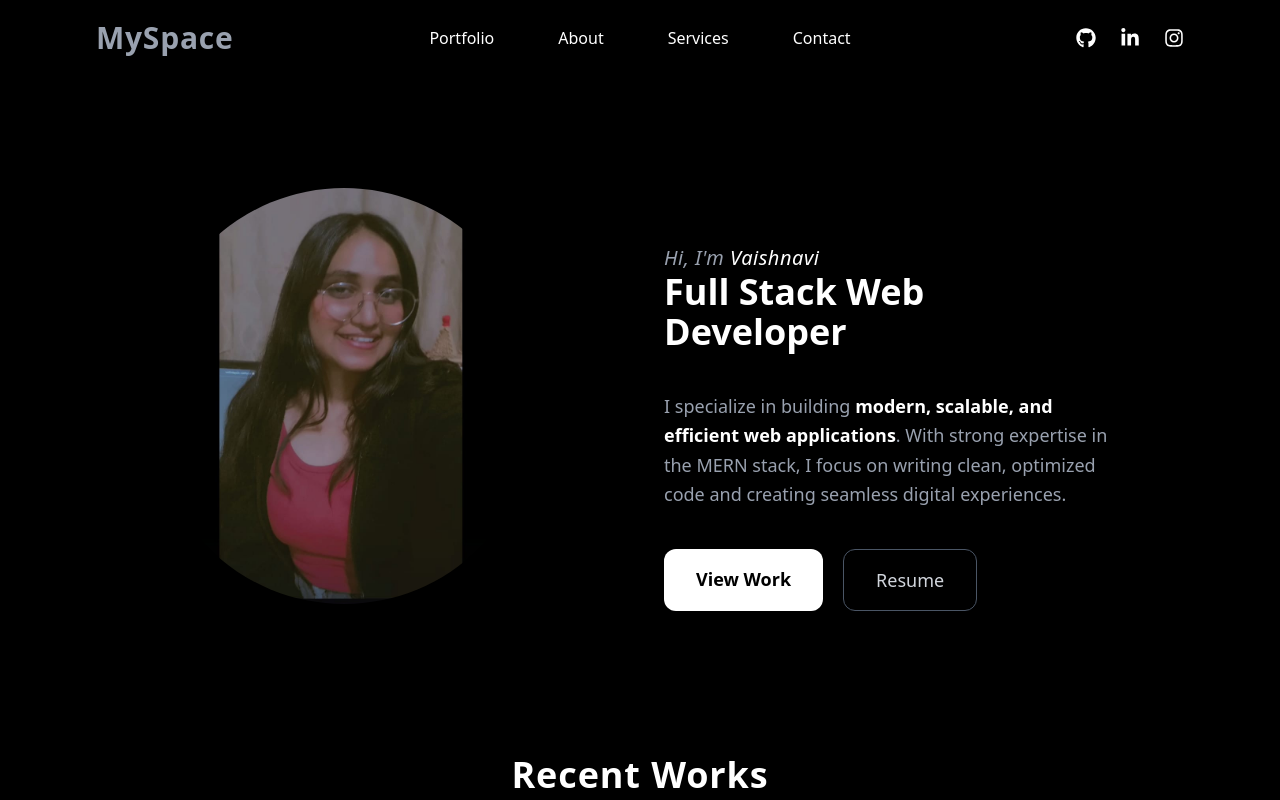
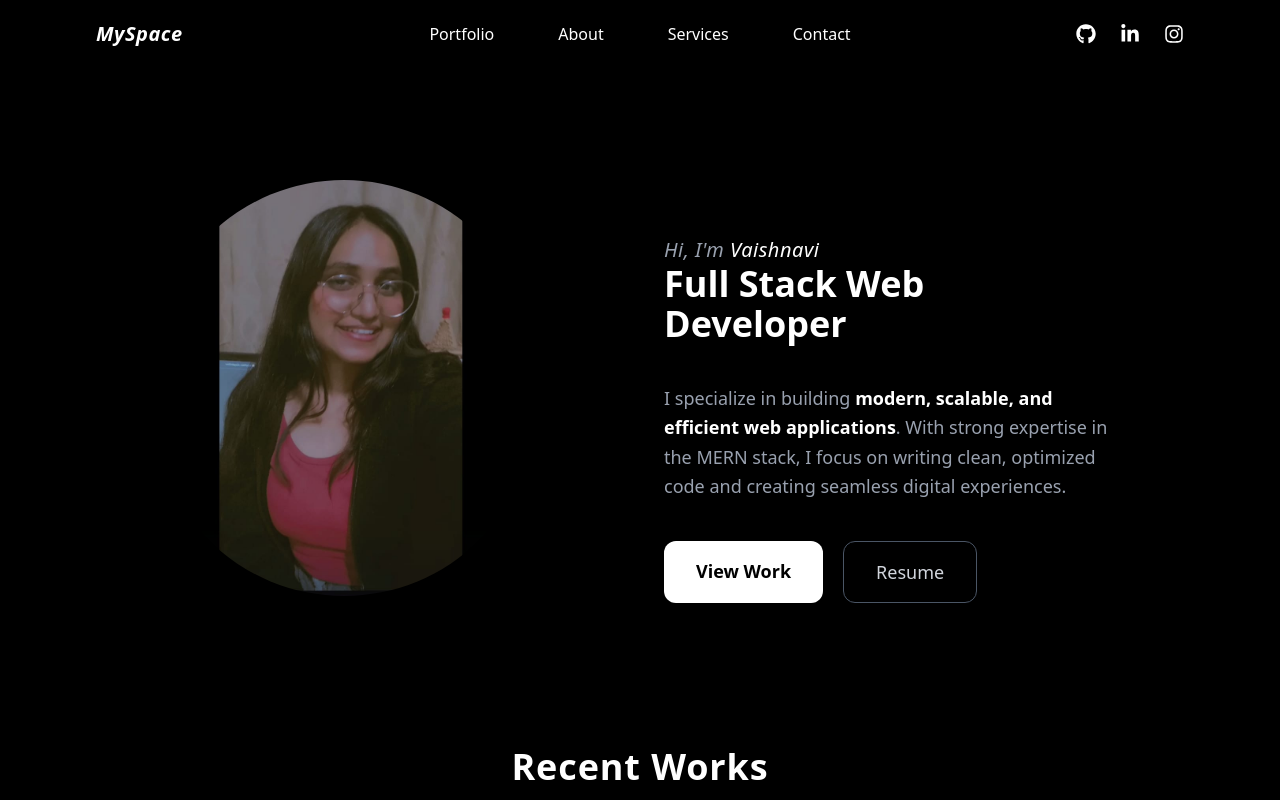
Before and after one commit to vaishgaikwad04/personal_portfolio, a React (Vite) app: page / in a window 1280 px wide. Shown: the top 800 px of the page. Built offline with nearby package versions, Linux system fonts and the light colour scheme.

Commit message:
resume updated

```diff
--- a/src/App.jsx
+++ b/src/App.jsx
@@ -25,8 +25,8 @@ function App() {
       {/* Navbar */}
       <nav className="flex items-center justify-between px-6 sm:px-12 lg:px-24 py-5 bg-black shadow-md relative z-20">
         {/* Logo */}
-        <h1 className="text-3xl font-semibold tracking-wide text-gray-400">
-          <NavLink to="/" className="hover:text-gray-400 transition-colors duration-300">
+        <h1 className="text-xl font-semibold tracking-wide text-white">
+          <NavLink to="/" className="hover:text-gray-400 italic transition-colors duration-300">
             MySpace
           </NavLink>
         </h1>
@@ -62,7 +62,7 @@ function App() {
             <FaGithub />
           </a>
           <a
-            href="https://www.linkedin.com/in/vaishnavi-gaikwad-772205307"
+            href="https://www.linkedin.com/in/vaishnavi-gaikwad-0508a6350?lipi=urn%3Ali%3Apage%3Ad_flagship3_profile_view_base_contact_details%3BodL2QnzrTZGKkGqSaIs0uA%3D%3D"
             target="_blank"
             rel="noreferrer"
             className="hover:text-gray-400 transition-colors duration-300"
```
Also changed, not shown: 1 other file (tests, documents, lock files or other folders).
